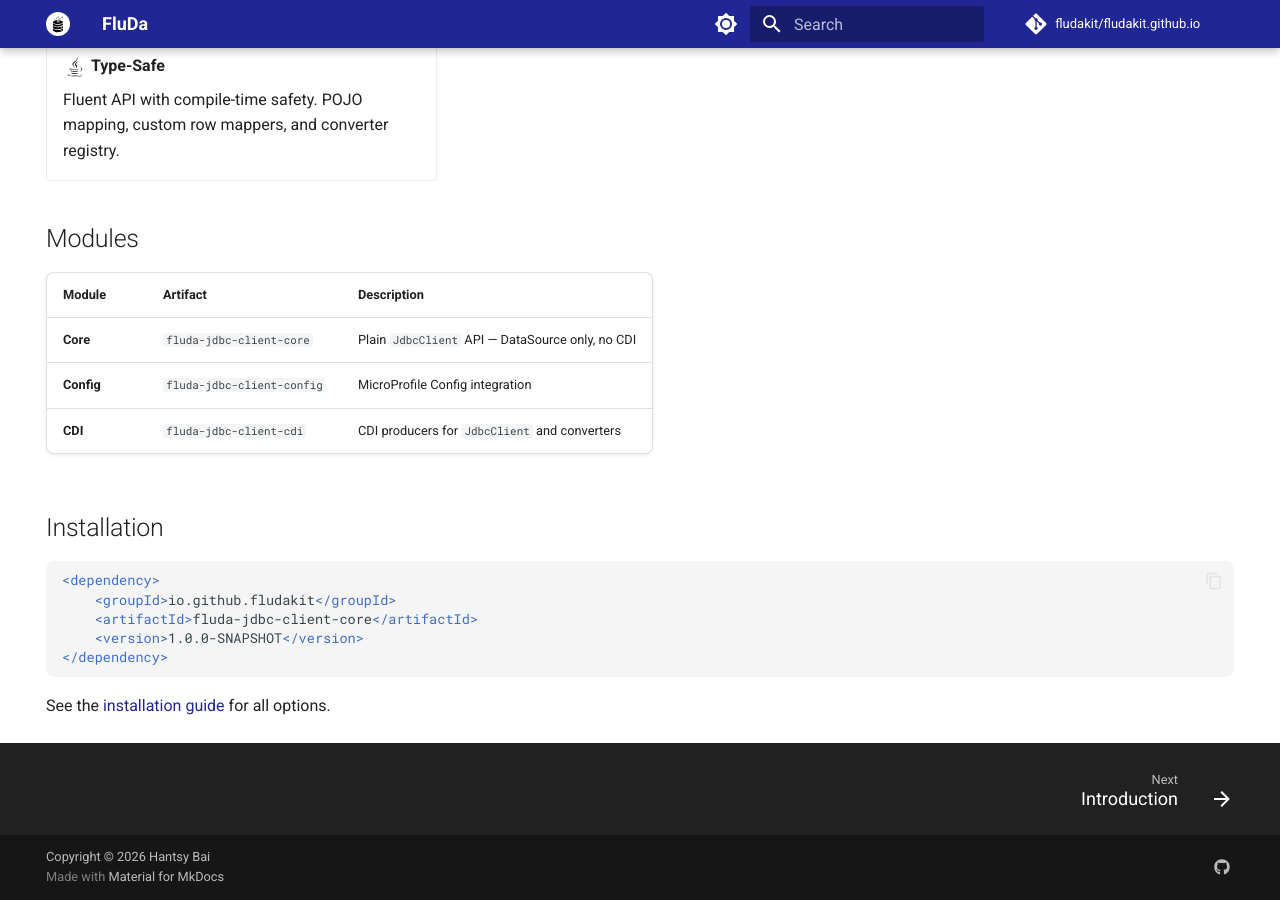
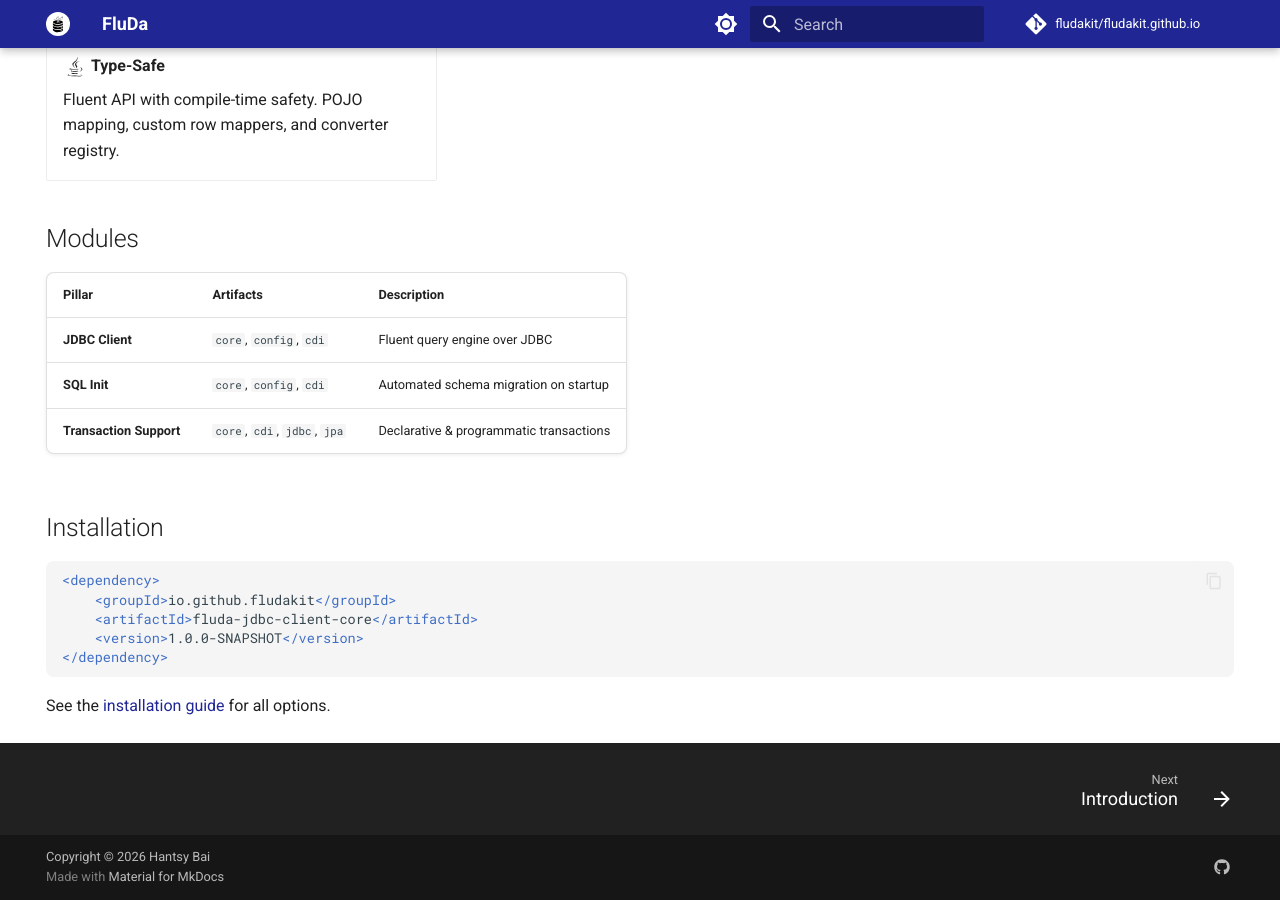
Before and after one commit to fludakit/fludakit.github.io, an MkDocs documentation site: the page built from docs/index.md, in a window 1280 px wide and 900 px high, scrolled down 1736 px. Built offline with MkDocs 1.6.1 and Material for MkDocs 9.7.7, drawn with Linux system fonts in a browser that asks for light colours; comment, search, counter and statistics services are not loaded.

Commit message:
docs: update Modules table to pillar summary

```diff
--- a/docs/index.md
+++ b/docs/index.md
@@ -97,11 +97,11 @@ int rows = client.sql("INSERT INTO engineers (name, department) VALUES (:name, :
 
 ## Modules
 
-| Module | Artifact | Description |
-|--------|----------|-------------|
-| **Core** | `fluda-jdbc-client-core` | Plain `JdbcClient` API — DataSource only, no CDI |
-| **Config** | `fluda-jdbc-client-config` | MicroProfile Config integration |
-| **CDI** | `fluda-jdbc-client-cdi` | CDI producers for `JdbcClient` and converters |
+| Pillar | Artifacts | Description |
+|--------|-----------|-------------|
+| **JDBC Client** | `core`, `config`, `cdi` | Fluent query engine over JDBC |
+| **SQL Init** | `core`, `config`, `cdi` | Automated schema migration on startup |
+| **Transaction Support** | `core`, `cdi`, `jdbc`, `jpa` | Declarative & programmatic transactions |
 
 ## Installation
 
```
